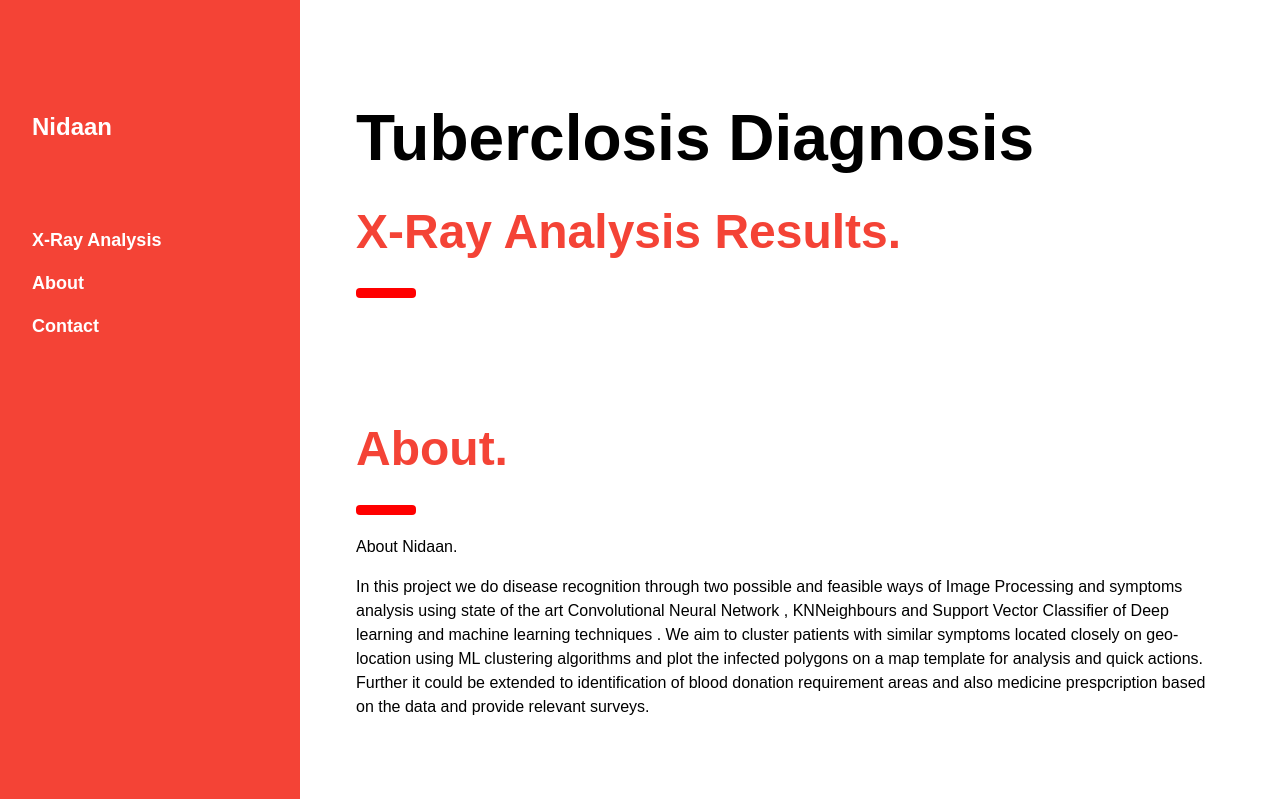
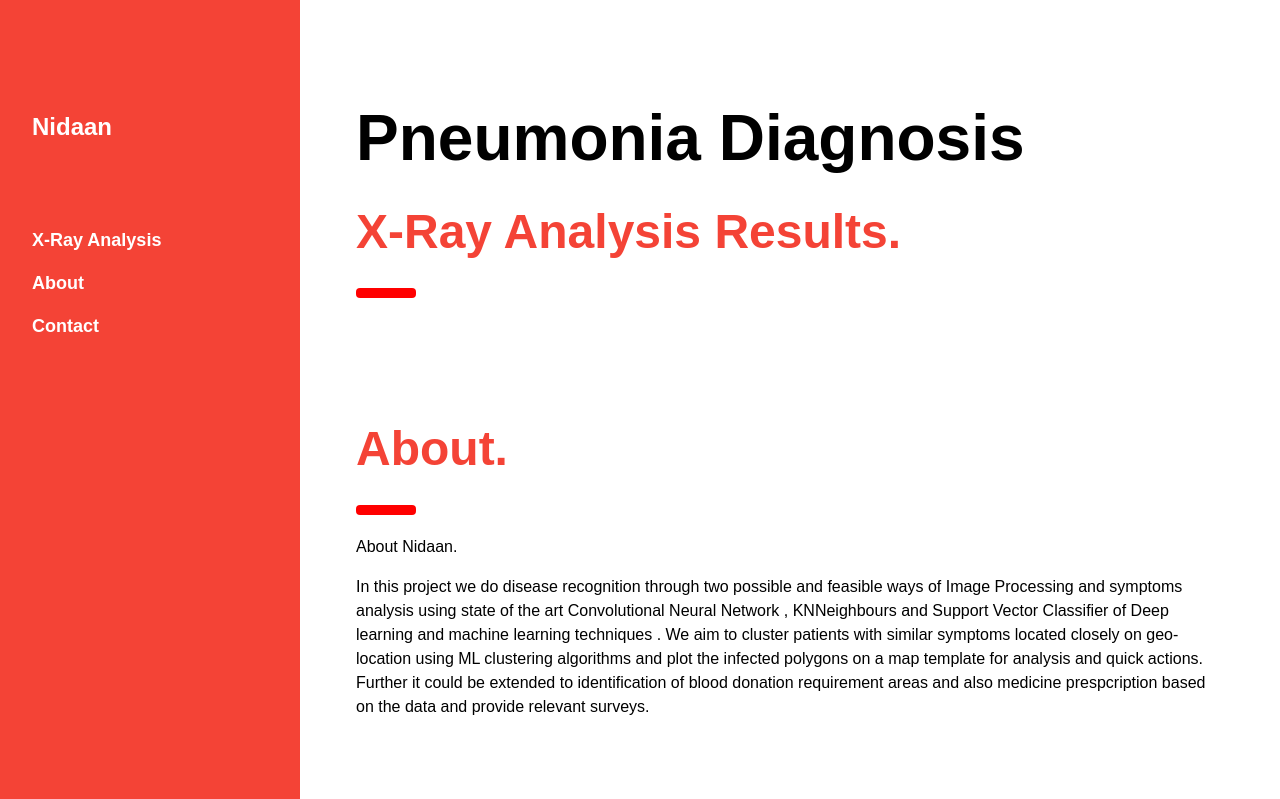
Before and after one commit to rishab-sharma/nidaan, a Flask app: template templates/result.html in a window 1280 px wide. Shown: the top 799 px of the page. Run offline with Flask 2, Linux system fonts and the light colour scheme; the template is opened without the code that fills it, so the values that code supplies are empty; some libraries are stand-ins or nearby versions.

Commit message:
Update result.html

```diff
--- a/templates/result.html
+++ b/templates/result.html
@@ -51,7 +51,7 @@ body {font-size:16px;}
 
   <!-- Header -->
   <div class="w3-container" style="margin-top:80px" id="showcase">
-    <h1 class="w3-jumbo"><b>Tuberclosis Diagnosis</b></h1>
+    <h1 class="w3-jumbo"><b>Pneumonia Diagnosis</b></h1>
     <h1 class="w3-xxxlarge w3-text-red"><b>X-Ray Analysis Results.</b></h1>
     <hr style="width:50px;border:5px solid red" class="w3-round">
   </div>
```
